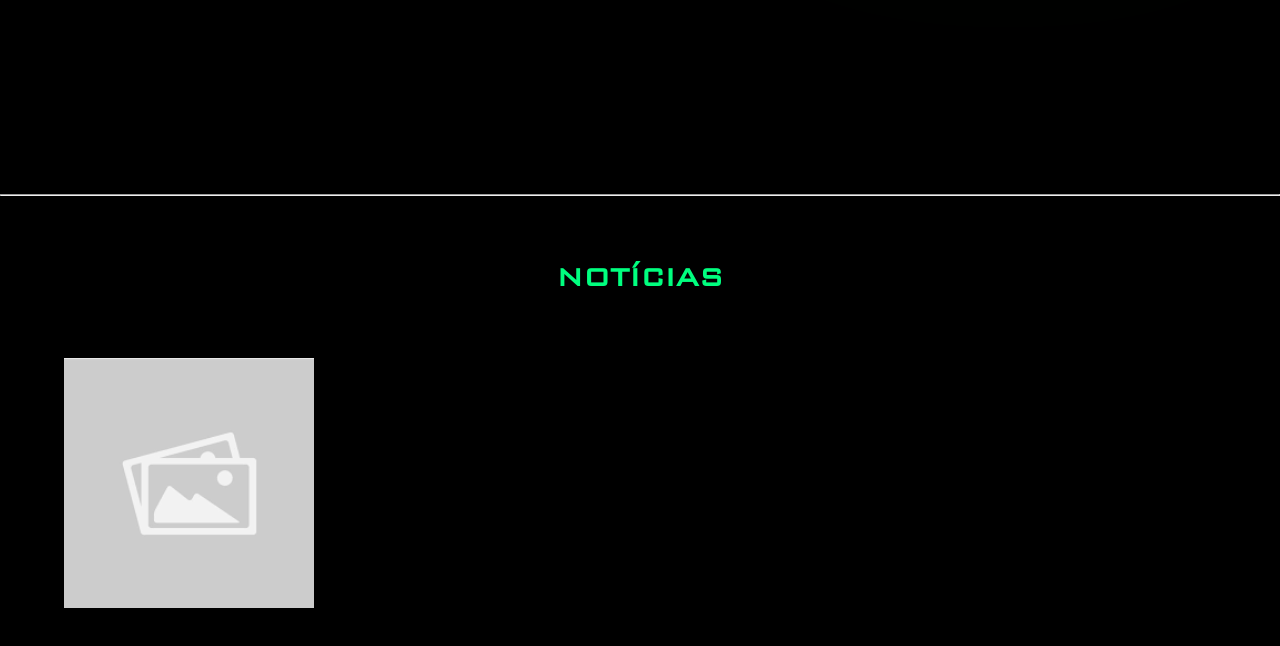
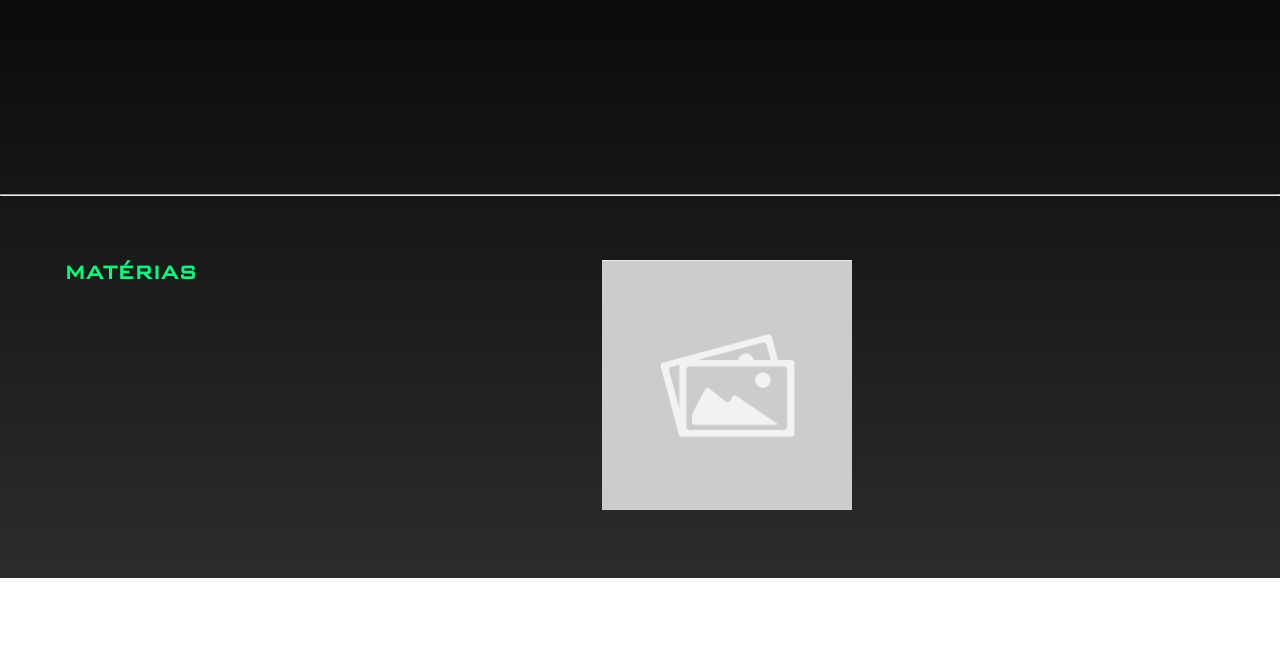
Before and after one commit to mglima1279/helloWorld, a plain HTML site: page index.html in a window 1280 px wide. Shown: the part 706-1352 px from the top of the page. After the commit the page ends 1284 px from the top, so only its background shows below. Drawn offline with Linux system fonts and the light colour scheme; a web font is replaced by a local one.

Commit message:
upfate some things

```diff
--- a/assets/styles/root.css
+++ b/assets/styles/root.css
@@ -86,7 +86,7 @@ header menu a:hover{
 }
 
 body{
-    background-color: black;
+    background-image: linear-gradient(to bottom, black 0 40%, rgb(44, 44, 44));
     min-height: 100vh;
     width: 100vw;
     overflow-x: hidden;
--- a/index.html
+++ b/index.html
@@ -50,8 +50,8 @@
         <p>te informar sem perder o humor e trazer a verdade em conjunto.</p>
     </section>
     <hr>
-    <center><h1 style="margin-top: 5%;" class="emp">NOTÍCIAS</h1></center>
     <section id="sect3">
+        <h1 class="emp">MATÉRIAS</h1>
         <div class="infoCard">
             <img src="assets/styles/img/temp.png">
             <div>
--- a/style.css
+++ b/style.css
@@ -64,13 +64,14 @@
 }
 
 #sect3{
+    width: 90%;
     min-height: fit-content;
+
     padding: 5%;
+    gap: 5%;
 
     display: grid;
     grid-template-columns: repeat(auto-fit, minmax(225px, 1fr));
-
-    gap: 5%;
 }
 
 .infoCard{
```
Also changed, not shown: savings.txt (deleted).
